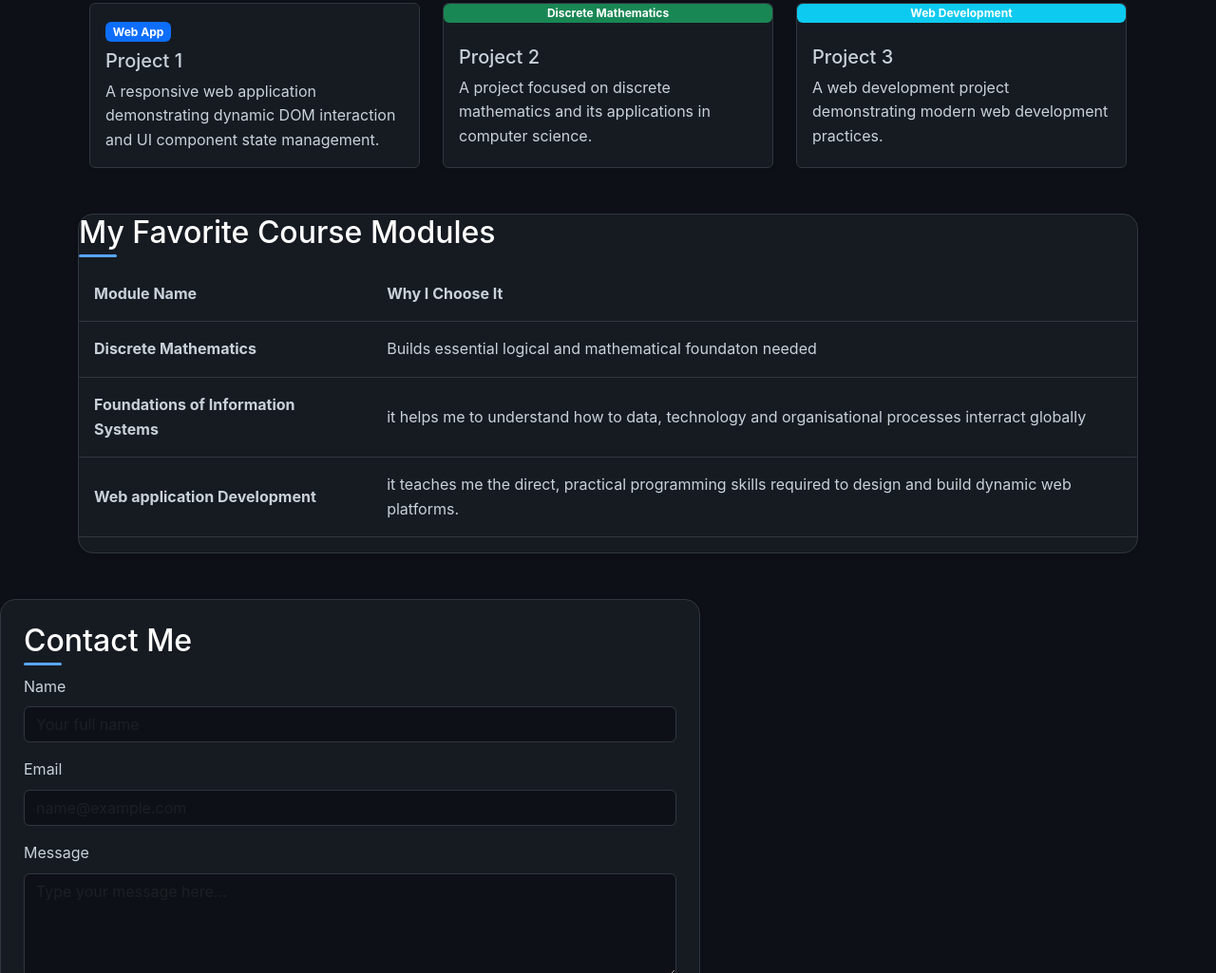
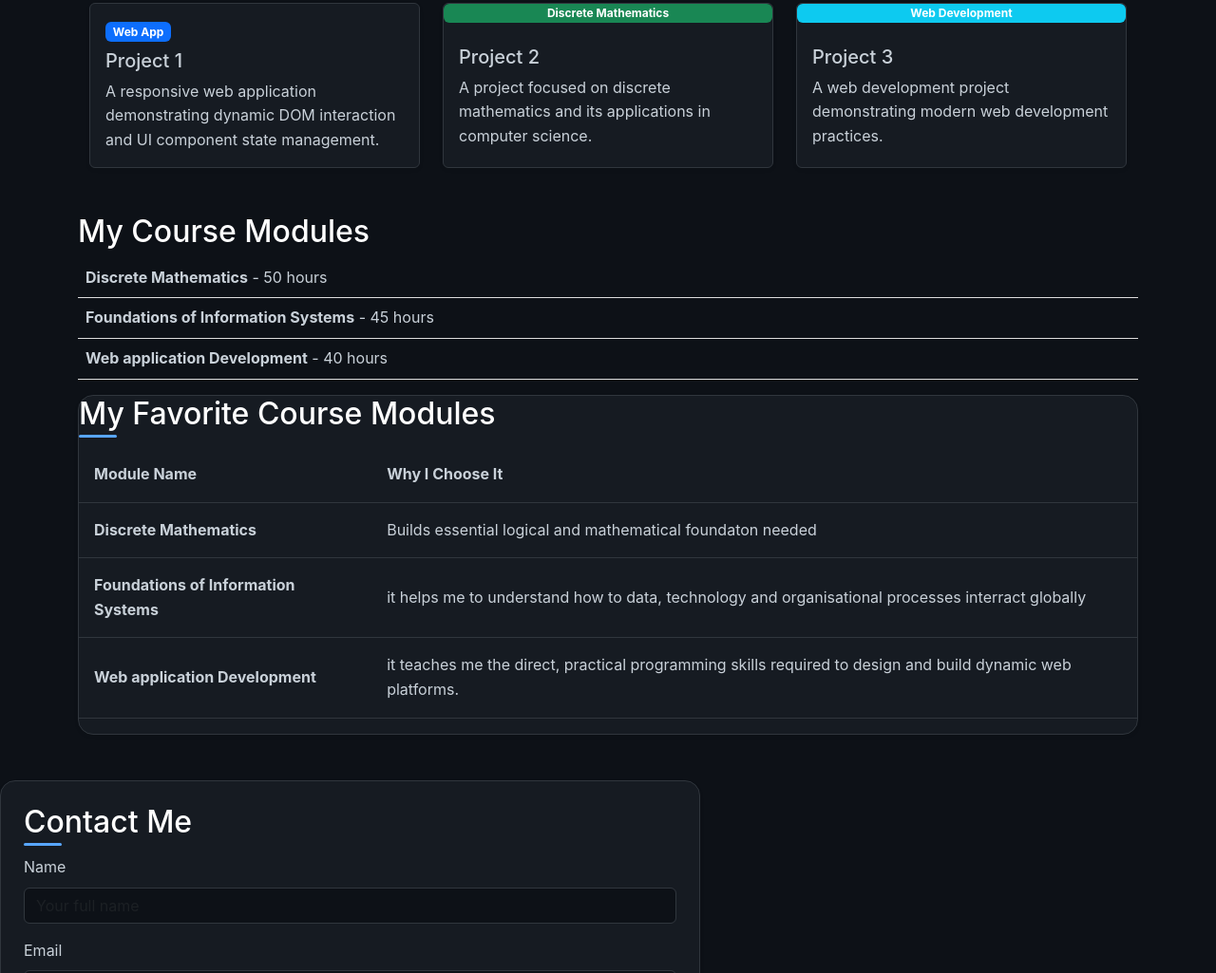
Before and after one commit to aumajoy/itm1131-portfolio, a plain HTML site: page index.html in a window 1280 px wide. Shown: the part 1121-2146 px from the top of the page at 95% size. Drawn offline with nearby package versions, Linux system fonts and the light colour scheme.

Commit message:
modify index.htm and script.js

```diff
--- a/index.html
+++ b/index.html
@@ -69,6 +69,7 @@
     </div>
 </section>
 
+
  <section class="profile-card mb-5 p-4 rounded-4 shadow-sm" id="interests">
             <h2 class="section-title">My Interests and goals</h2>
            <p>I am focused on web development, programming, and core technological infrastructure.  My primary professional goal is to become a highly skilled full-stack web developer capable of solving real-world challenges through code.</p>
@@ -109,6 +110,10 @@
             </div>
         </section>
 
+<section id="course-modules" class="section">
+   <h2>My Course Modules</h2>
+      <div id="modules-list">Loading modules...</div>
+   </section>
 
         <section id="Course-Modules" class="mb-5p-4 profile-card rounded-4 shadow-sm">
             <h2 class="section-title mb-3">My Favorite Course Modules</h2>
--- /dev/null
+++ b/modules.json
@@ -0,0 +1,5 @@
+[
+    {"name": "Discrete Mathematics", "hours": 50},
+    {"name": "Foundations of Information Systems", "hours": 45},
+    {"name": "Web application Development", "hours": 40}
+]
--- a/script.js
+++ b/script.js
@@ -32,4 +32,26 @@ document.addEventListener("DOMContentLoaded", () => {
       console.log("Live character count updated:", currentLength);
     });
   }
-});
+
+  const listDiv = document.getElementById('modules-list');
+  if (!listDiv) return;
+
+  fetch('modules.json')
+    .then(res => {
+      if (!res.ok) throw new Error(`HTTP ${res.status} - file not found`);
+      return res.json();
+    })
+    .then(modules => {
+      let html = '<ul style="list-style:none; padding:0;">';
+      modules.forEach(m => {
+        html += `<li style="padding:8px; border-bottom:1px solid #ddd;"><strong>${m.name}</strong> - ${m.hours} hours</li>`;
+      });
+      html += '</ul>';
+      listDiv.innerHTML = html;
+    })
+
+    .catch(err => {
+      listDiv.innerHTML = `<p style="color:red; background:#ffe0e0; padding:10px; border-radius:5px;">⚠️ Failed to load modules: ${err.message}. Check that modules.json exists.</p>`;
+      console.error('Fetch failed:', err);
+    });
+  });
```
